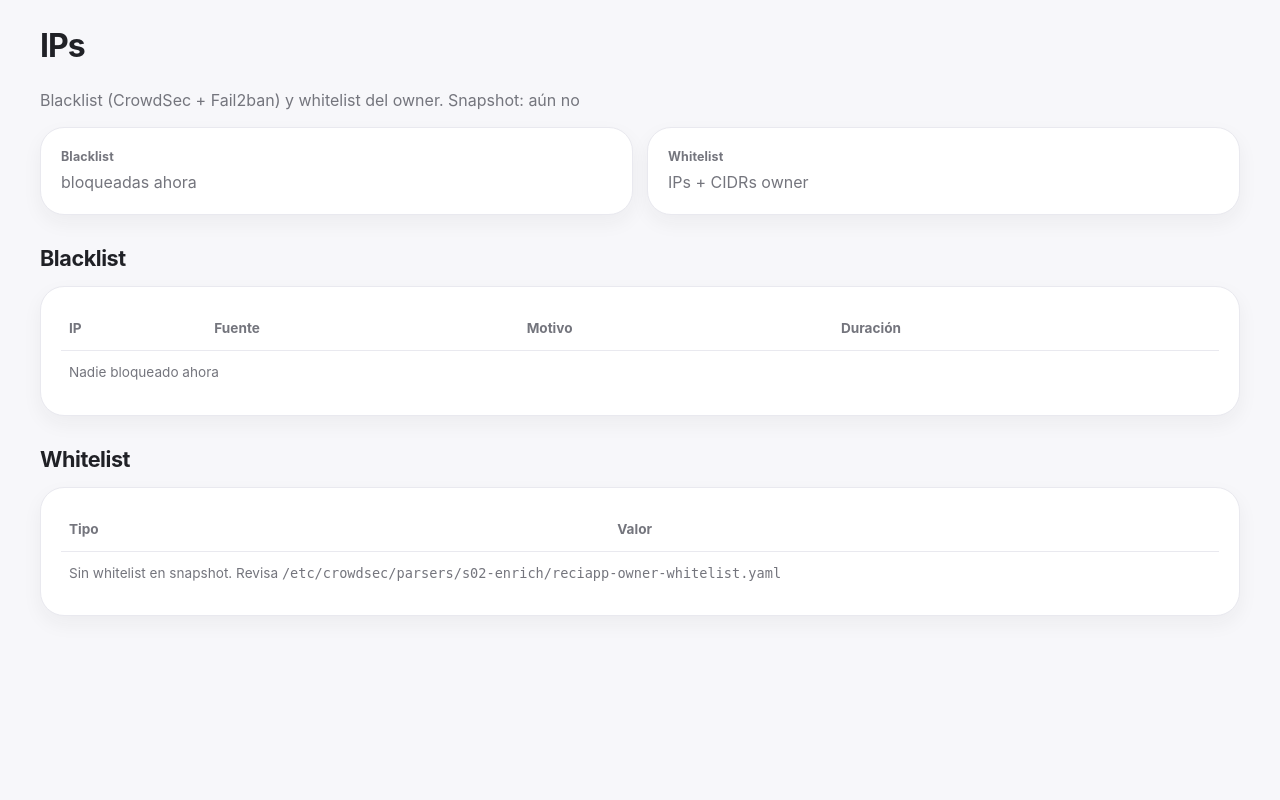
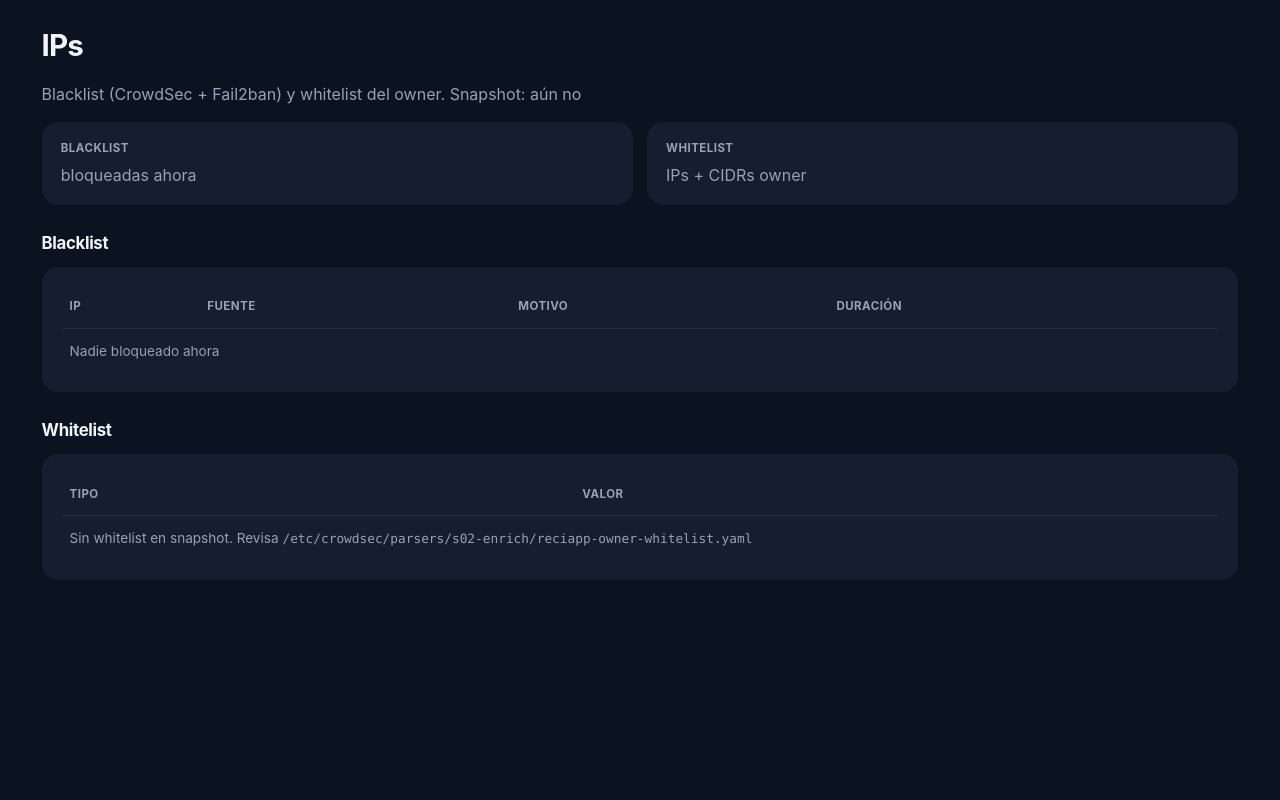
Before and after one commit to Membrillo38/ReciApp, a FastAPI app: template app/templates/dashboard/ips.html in a window 1280 px wide. Run offline with FastAPI, Linux system fonts and the light colour scheme; the template is opened without the code that fills it, so the values that code supplies are empty; parts of the project's set-up code (start-up, migrations or seed data) failed here and were passed over; some libraries are stand-ins or nearby versions.

Commit message:
checkpoint before checking out master

```diff
--- a/app/templates/dashboard/base.html
+++ b/app/templates/dashboard/base.html
@@ -4,99 +4,102 @@
   <meta charset="utf-8" />
   <meta name="viewport" content="width=device-width, initial-scale=1" />
   <meta name="robots" content="noindex,nofollow" />
-  <meta name="color-scheme" content="light" />
+  <meta name="color-scheme" content="dark" />
   <title>{% block title %}ReciApp Admin{% endblock %}</title>
   <style>
     :root {
-      /* ReciTheme tokens: kept in sync with IosAPP/ReciApp/ReciAppApp.swift. */
-      --canvas: #f7f7fa;
-      --surface: #ffffff;
-      --ink: #202126;
-      --muted: #74757d;
-      --line: #e9e9ef;
-      --orange: #ff6240;
-      --orange-soft: #ffe9e2;
-      --green: #4f7e6b;
-      --danger: #b54745;
-      --danger-soft: #fdebea;
-      --shadow-soft: 0 8px 20px rgba(32, 33, 38, 0.05);
+      /* Match Homepage dark slate cpanel */
+      --canvas: #0b1220;
+      --surface: #151d2e;
+      --surface-2: #1b2538;
+      --ink: #f1f5f9;
+      --muted: #94a3b8;
+      --line: rgba(148, 163, 184, 0.12);
+      --accent: #38bdf8;
+      --accent-soft: rgba(56, 189, 248, 0.14);
+      --green: #34d399;
+      --danger: #f87171;
+      --danger-soft: rgba(248, 113, 113, 0.14);
+      --orange: #fb923c;
+      --orange-soft: rgba(251, 146, 60, 0.16);
     }
     * { box-sizing: border-box; }
     body {
       margin: 0;
-      font-family: ui-rounded, "SF Pro Rounded", "Avenir Next", -apple-system, BlinkMacSystemFont, "Segoe UI", sans-serif;
+      font-family: Inter, ui-sans-serif, system-ui, -apple-system, BlinkMacSystemFont, "Segoe UI", sans-serif;
       background: var(--canvas);
       color: var(--ink);
       min-height: 100vh;
-      line-height: 1.4;
+      line-height: 1.45;
     }
-    a { color: var(--orange); text-decoration: none; }
+    a { color: var(--accent); text-decoration: none; }
+    a:hover { color: #7dd3fc; }
     header {
       display: flex;
       justify-content: space-between;
       align-items: center;
       gap: 1.25rem;
-      padding: 0.9rem 1.25rem;
-      border-bottom: 1px solid var(--line);
-      background: var(--surface);
+      padding: 0.95rem 1.35rem;
+      background: rgba(21, 29, 46, 0.92);
+      backdrop-filter: blur(10px);
       position: sticky;
       top: 0;
       z-index: 10;
     }
     header strong {
       color: var(--ink);
-      font-size: 1.1rem;
-      font-weight: 750;
+      font-size: 1.05rem;
+      font-weight: 700;
       letter-spacing: -0.02em;
       white-space: nowrap;
     }
     nav {
       display: flex;
       align-items: center;
-      gap: 0.25rem;
+      gap: 0.2rem;
       overflow-x: auto;
       scrollbar-width: none;
     }
     nav::-webkit-scrollbar { display: none; }
     nav a {
-      padding: 0.5rem 0.7rem;
+      padding: 0.45rem 0.7rem;
       color: var(--muted);
-      border-radius: 12px;
-      font-size: 0.82rem;
+      border-radius: 10px;
+      font-size: 0.8rem;
       font-weight: 600;
       white-space: nowrap;
     }
     nav a.active, nav a:hover {
-      color: var(--orange);
-      background: var(--orange-soft);
+      color: var(--ink);
+      background: var(--surface-2);
     }
-    main { padding: 1.5rem 1.25rem 3rem; max-width: 1240px; margin: 0 auto; }
+    main { padding: 1.5rem 1.35rem 3rem; max-width: 1240px; margin: 0 auto; }
     .grid {
       display: grid;
       grid-template-columns: repeat(auto-fit, minmax(180px, 1fr));
-      gap: 0.875rem;
-      margin-bottom: 1.75rem;
+      gap: 0.85rem;
+      margin-bottom: 1.5rem;
     }
     .card {
       background: var(--surface);
-      border: 1px solid var(--line);
-      border-radius: 24px;
-      padding: 1.25rem;
-      box-shadow: var(--shadow-soft);
+      border: none;
+      border-radius: 16px;
+      padding: 1.15rem 1.2rem;
       overflow-x: auto;
     }
     .card .label {
       color: var(--muted);
-      font-size: 0.78rem;
+      font-size: 0.72rem;
       font-weight: 650;
-      letter-spacing: 0.01em;
+      letter-spacing: 0.04em;
+      text-transform: uppercase;
     }
     .card .value {
       color: var(--ink);
-      font-size: 1.65rem;
-      font-weight: 750;
+      font-size: 1.55rem;
+      font-weight: 700;
       letter-spacing: -0.03em;
-      margin-top: 0.35rem;
+      margin-top: 0.4rem;
     }
     table {
       width: 100%;
@@ -106,37 +109,59 @@
     }
     th, td {
       text-align: left;
-      padding: 0.75rem 0.5rem;
+      padding: 0.8rem 0.55rem;
       border-bottom: 1px solid var(--line);
       vertical-align: top;
     }
-    th { color: var(--muted); font-weight: 650; }
+    th { color: var(--muted); font-weight: 650; font-size: 0.72rem; text-transform: uppercase; letter-spacing: 0.04em; }
     tbody tr:last-child td { border-bottom: 0; }
+    tbody tr:hover td { background: rgba(255,255,255,0.02); }
     .ok { color: var(--green); }
     .bad { color: var(--danger); }
     .muted { color: var(--muted); }
+    .ip-link {
+      color: var(--ink);
+      font-weight: 650;
+      font-family: ui-monospace, SFMono-Regular, Menlo, monospace;
+      font-size: 0.9rem;
+    }
+    .ip-link:hover { color: var(--accent); }
+    .chip {
+      display: inline-block;
+      padding: 0.15rem 0.5rem;
+      border-radius: 999px;
+      background: var(--surface-2);
+      color: var(--muted);
+      font-size: 0.72rem;
+      font-weight: 650;
+    }
+    .chip.bad { background: var(--danger-soft); color: var(--danger); }
+    .chip.ok { background: rgba(52, 211, 153, 0.14); color: var(--green); }
     input, button, select {
       font: inherit;
       padding: 0.7rem 0.85rem;
-      border-radius: 16px;
-      border: 1px solid var(--line);
-      background: var(--surface);
+      border-radius: 12px;
+      border: none;
+      background: var(--surface-2);
       color: var(--ink);
     }
     input::placeholder { color: var(--muted); }
     input:focus, select:focus, button:focus-visible, a:focus-visible {
-      outline: 3px solid var(--orange-soft);
+      outline: 2px solid var(--accent);
       outline-offset: 2px;
     }
     button, .btn {
-      background: var(--orange);
+      background: var(--accent);
       border: none;
-      color: #ffffff;
+      color: #0b1220;
       font-weight: 700;
       cursor: pointer;
     }
-    button.danger { background: var(--danger); color: #fff; }
-    button.ghost { background: var(--orange-soft); border-color: transparent; color: var(--orange); }
+    button.danger { background: var(--danger); color: #0b1220; }
+    button.ghost, .btn.ghost {
+      background: var(--surface-2);
+      color: var(--ink);
+    }
     .login-wrap {
       max-width: 360px;
       margin: 12vh auto;
@@ -144,31 +169,52 @@
     }
     .row { display: flex; gap: 0.625rem; flex-wrap: wrap; align-items: center; }
     .flash {
-      background: var(--orange-soft);
+      background: var(--accent-soft);
       color: var(--ink);
       padding: 0.8rem 1rem;
-      border-radius: 18px;
+      border-radius: 14px;
       margin-bottom: 1rem;
     }
     .flash.err { background: var(--danger-soft); color: var(--danger); }
     h1 {
       color: var(--ink);
-      font-size: clamp(1.75rem, 3vw, 2rem);
+      font-size: clamp(1.55rem, 3vw, 1.85rem);
       letter-spacing: -0.03em;
-      margin: 0 0 1.25rem;
+      margin: 0 0 0.4rem;
+      font-weight: 700;
     }
     h2 {
       color: var(--ink);
-      font-size: 1.35rem;
+      font-size: 1.05rem;
       letter-spacing: -0.02em;
-      margin: 1.75rem 0 0.85rem;
-      font-weight: 750;
+      margin: 1.6rem 0 0.75rem;
+      font-weight: 700;
+    }
+    .back {
+      display: inline-flex;
+      align-items: center;
+      gap: 0.35rem;
+      color: var(--muted);
+      font-size: 0.85rem;
+      font-weight: 600;
+      margin-bottom: 1rem;
+    }
+    .back:hover { color: var(--ink); }
+    code, pre {
+      font-family: ui-monospace, SFMono-Regular, Menlo, monospace;
+      font-size: 0.8rem;
+    }
+    pre {
+      margin: 0;
+      white-space: pre-wrap;
+      word-break: break-word;
+      color: var(--muted);
     }
     @media (max-width: 720px) {
       header { align-items: flex-start; flex-direction: column; gap: 0.5rem; }
       nav { width: 100%; }
       main { padding-inline: 1rem; }
-      .card { border-radius: 22px; padding: 1rem; }
+      .card { border-radius: 14px; padding: 1rem; }
     }
   </style>
 </head>
```
Also changed, not shown: app/dashboard_stats.py (+86 -0 lines).
